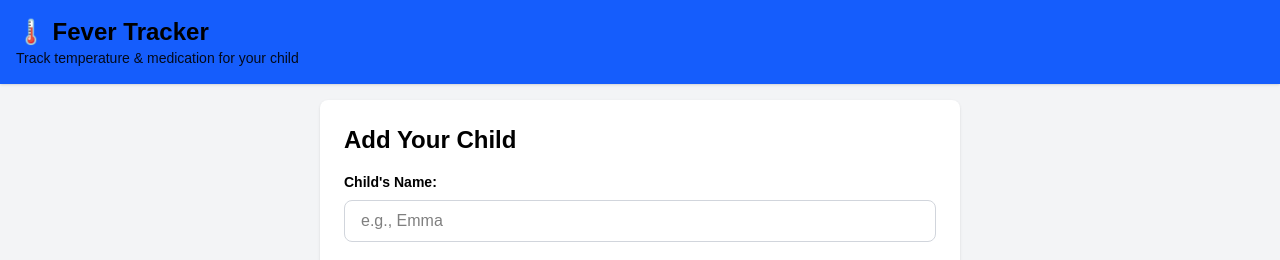
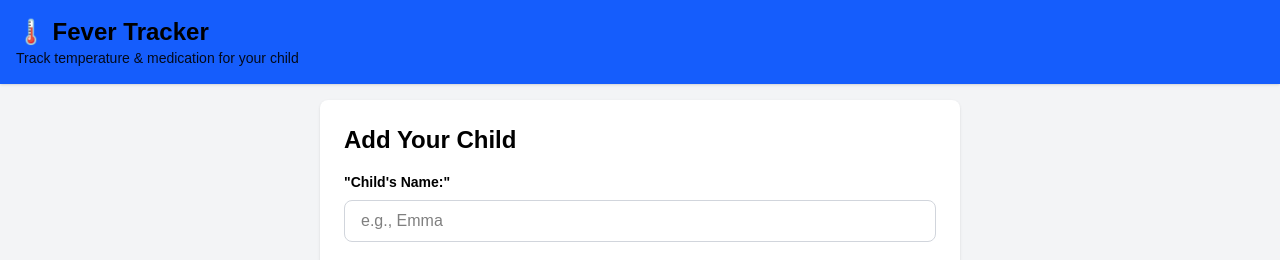
Before and after one commit to markteojunyi/fever-tracker, a Next.js app: page / in a window 1280 px wide. Shown: the top 260 px of the page. Built offline with nearby package versions, Linux system fonts and the light colour scheme; no server answers; the database is empty.

Commit message:
fixed 2/8 of the errors

```diff
--- a/app/page.tsx
+++ b/app/page.tsx
@@ -276,7 +276,7 @@ export default function Home() {
             <form onSubmit={handleAddChild} className="space-y-4">
               <div>
                 <label className="block text-sm font-semibold mb-2 text-black">
-                  Child's Name:
+                  "Child's Name:"
                 </label>
                 <input
                   type="text"
@@ -364,10 +364,11 @@ export default function Home() {
         )}
 
         <ChildSelector
-          children={children}
           selectedChildId={selectedChildId}
           onSelectChild={setSelectedChildId}
-        />
+        >
+          {children}
+        </ChildSelector>
 
         <div className="flex gap-2 mb-4">
           <button
```
